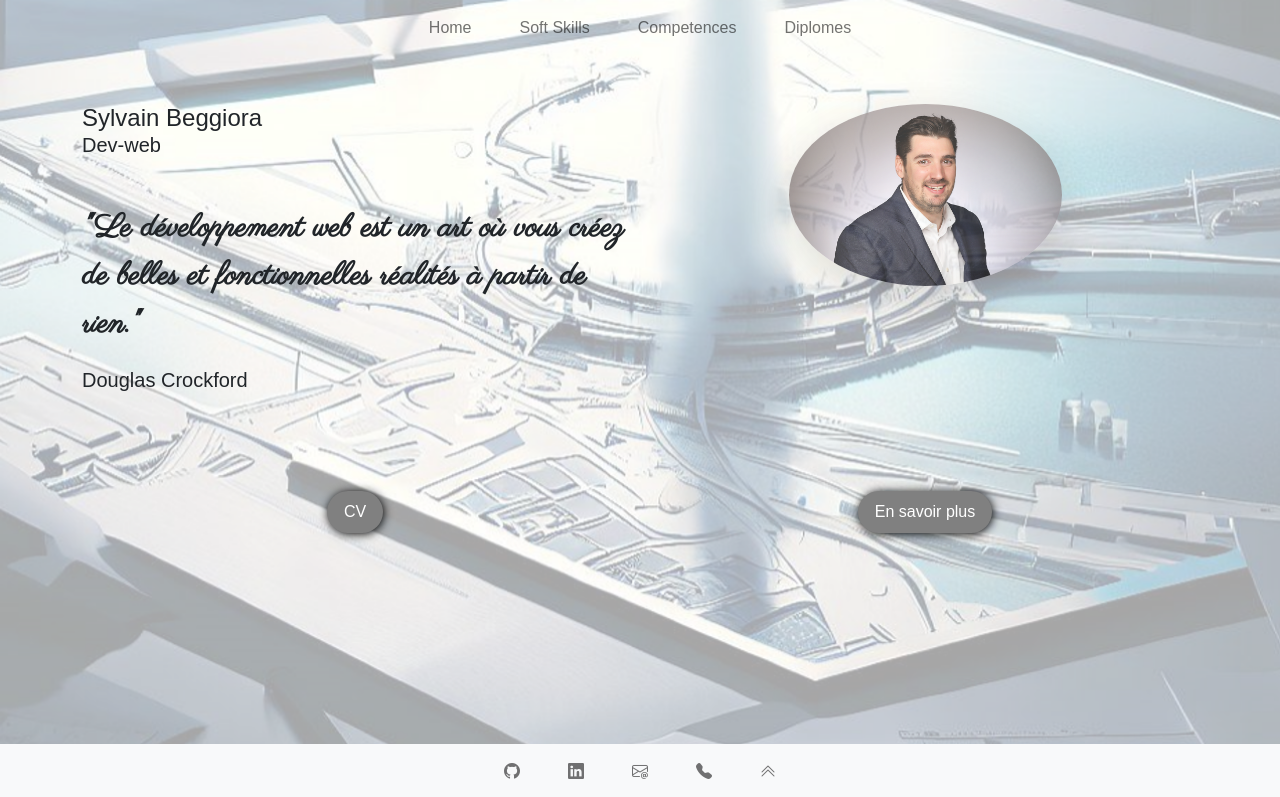
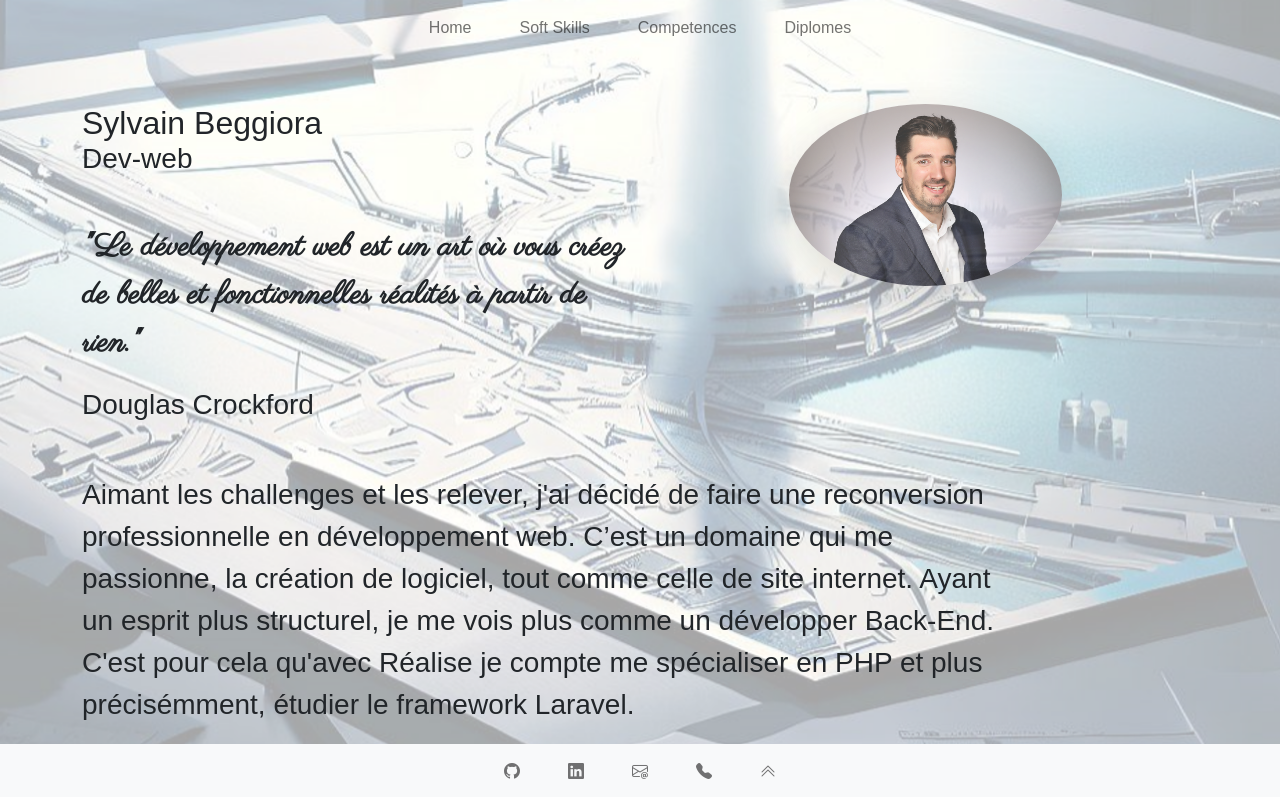
Before and after one commit to 24Syleo/cv_informatique_front, a plain HTML site: page index.html in a window 1280 px wide. Shown: the top 797 px of the page. Drawn offline with nearby package versions, Linux system fonts and the light colour scheme; a web font is replaced by a local one.

Commit message:
texte intro

```diff
--- a/controller/Soft.js
+++ b/controller/Soft.js
@@ -43,7 +43,7 @@ class Soft {
             heading.classList.add("text-center", "fw-bold", "fs-1");
             heading.innerText = i.title;
             const p = document.createElement("p");
-            p.classList.add('fw-400');
+            p.classList.add("fw-400","fs-3");
             p.innerText = i.description
             this._rowEl.appendChild(div);
             div.appendChild(divImg);
--- a/index.html
+++ b/index.html
@@ -39,15 +39,22 @@
         <div class="container">
             <div class="row mt-5">
                 <div class="col-sm-6">
-                    <h1 class="fs-4">Sylvain Beggiora</h1>
-                    <h2 class="fs-5">Dev-web</h2>
+                    <h1 class="fs-2">Sylvain Beggiora</h1>
+                    <h2 class="fs-3">Dev-web</h2>
                     <p class="citation mt-5 fs-2">"Le développement web est un art où vous créez de belles et fonctionnelles réalités à partir de rien."</p>
-                    <p class="mt-3 fs-5">Douglas Crockford</p>
+                    <p class="mt-3 fs-3">Douglas Crockford</p>
                 </div>
                 <div class="col-6">
                     <div class="align-items-center justify-content-center d-none d-md-flex">
                         <img src="./pics/sylvain.jpg" alt="Sylvain" class="w-50 rounded-circle shadow-lg opacity-75">
                     </div>
+                </div>
+            </div>
+            <div class="row mt-5">
+                <div class="col-sm-10">
+                    <p class="fs-3">
+                        Aimant les challenges et les relever, j'ai décidé de faire une reconversion professionnelle en développement web. C’est un domaine qui me passionne, la création de logiciel, tout comme celle de site internet. Ayant un esprit plus structurel, je me vois plus comme un développer Back-End. C'est pour cela qu'avec Réalise je compte me spécialiser en PHP et plus précisémment, étudier le framework Laravel.
+                    </p>
                 </div>
             </div>
             <div class="row text-center mt-5">
```
